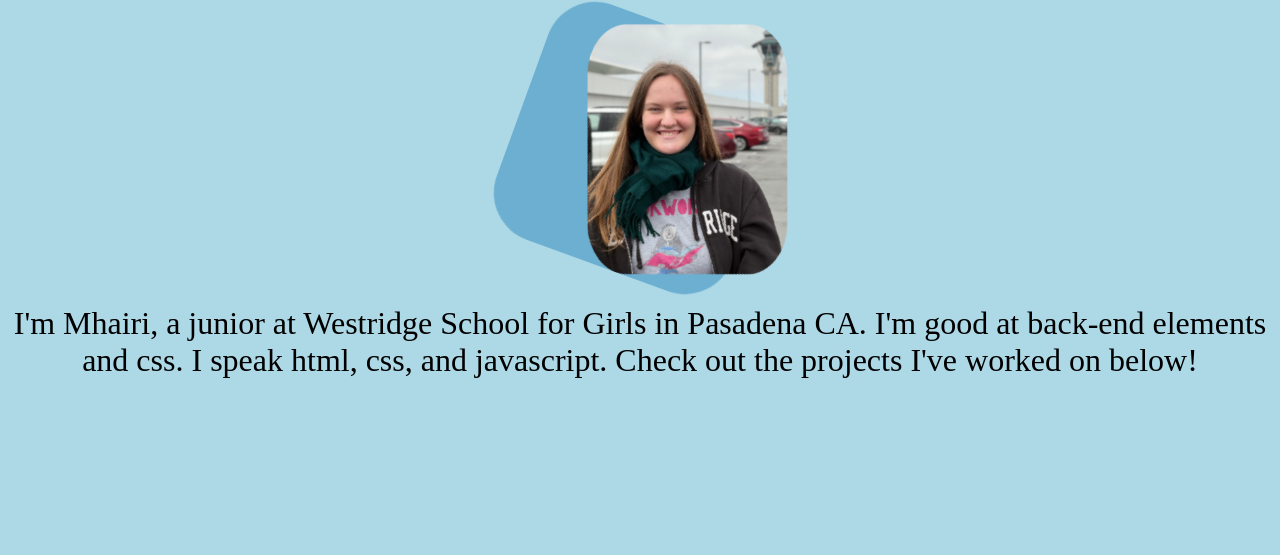
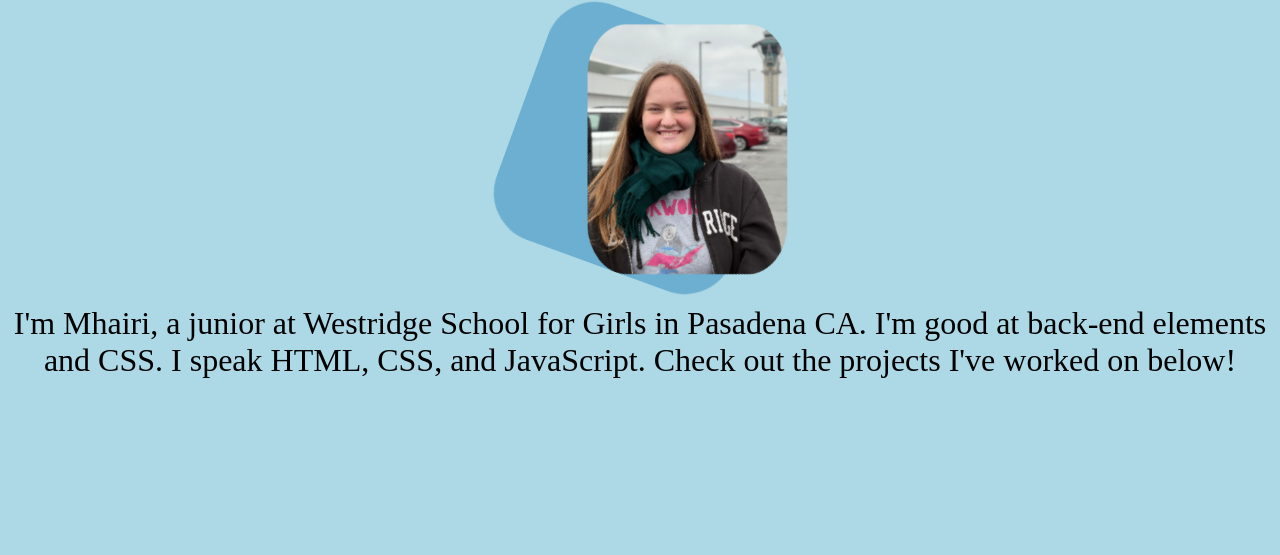
Before and after one commit to Vari-Cam/Mhairi-Portfolio, a plain HTML site: page index.html in a window 1280 px wide. Shown: the part 245-800 px from the top of the page. Drawn offline with Linux system fonts and the light colour scheme.

Commit message:
capitalization

```diff
--- a/index.html
+++ b/index.html
@@ -15,7 +15,7 @@
         <a href="https://github.com/Vari-Cam"><i class="fa-brands fa-github"></i></a>
         <a href="https://www.freecodecamp.org/fcc-89dcb15c-80c7-47eb-835c-e1761f8ed2b6"><i class="fa-brands fa-free-code-camp"></i></a>
         <div id="square"><img id="me" src="Images/IMG_1569.jpg"></div>
-        <p>I'm Mhairi, a junior at Westridge School for Girls in Pasadena CA. I'm good at back-end elements and css. I speak html, css, and javascript. Check out the projects I've worked on below!</p>
+        <p>I'm Mhairi, a junior at Westridge School for Girls in Pasadena CA. I'm good at back-end elements and CSS. I speak HTML, CSS, and JavaScript. Check out the projects I've worked on below!</p>
     </div>
     <div class="completed">
         <h2 id="projects">Projects</h2>
```
